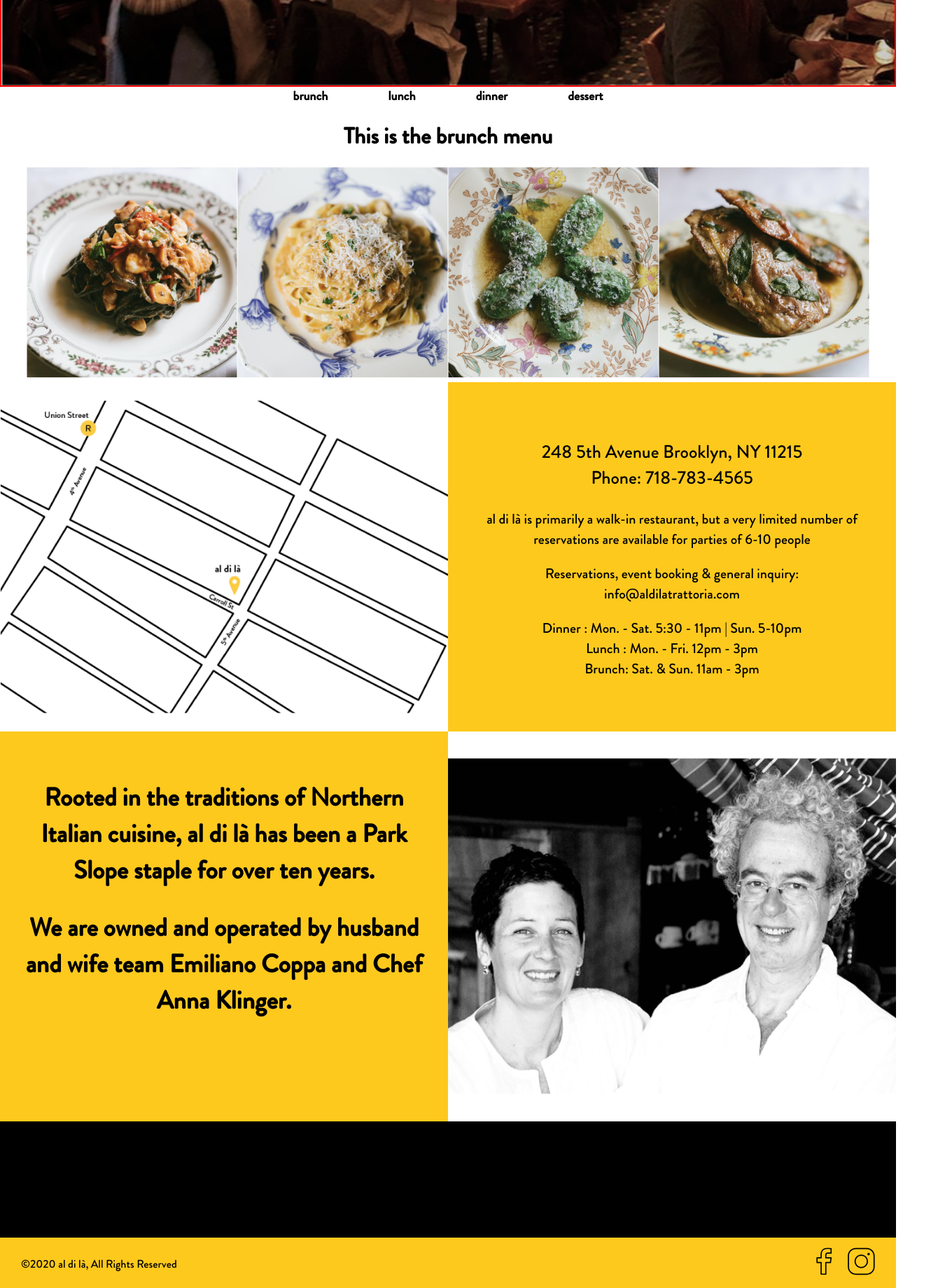
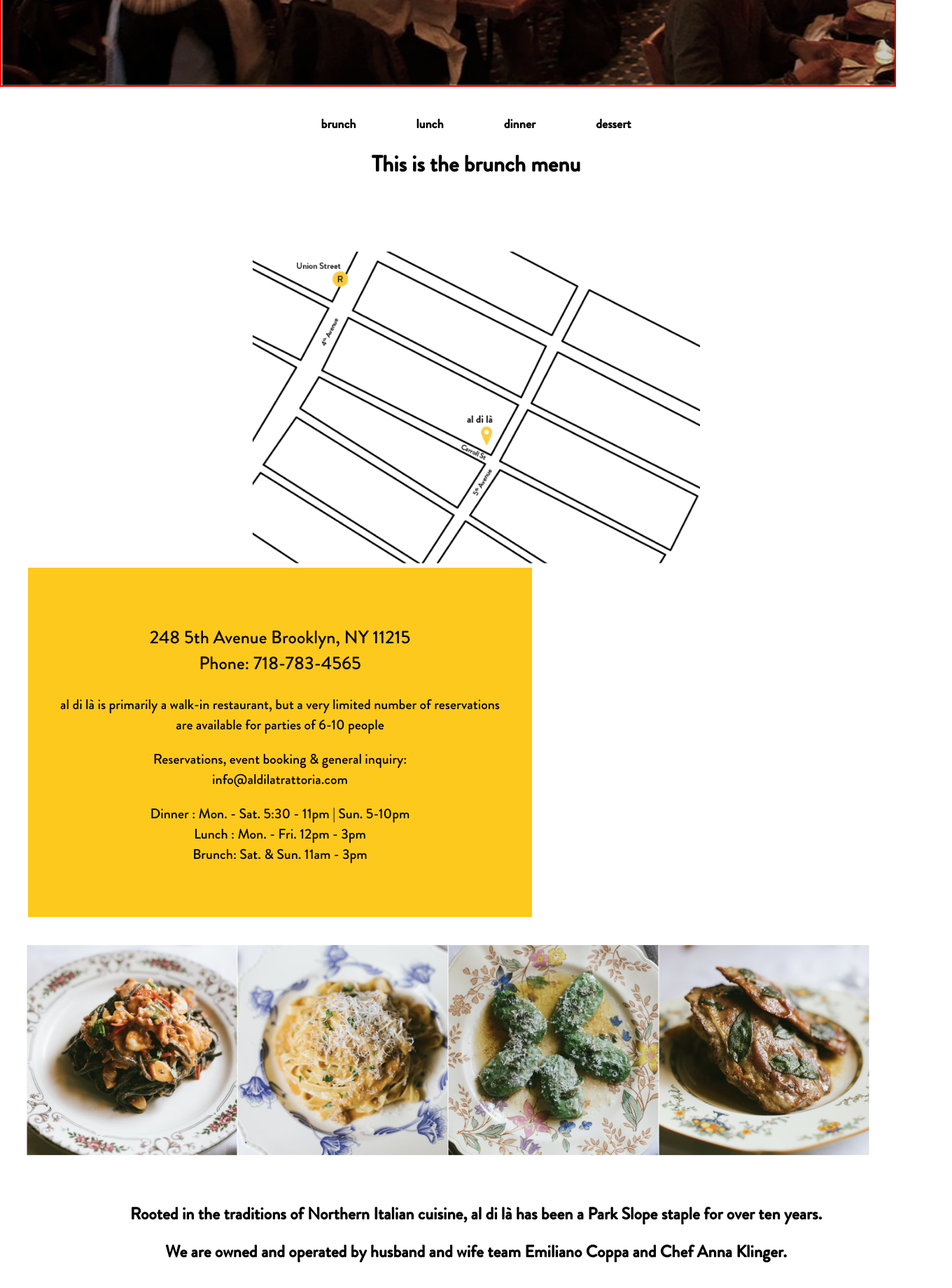
Before and after one commit to johnpmeyers20/ux-al-di-la, a React (Create React App) app: page / in a window 1280 px wide. Shown: the part 600-2440 px from the top of the page at 70% size, 1360 px wide, since content can reach past the window. Built offline with nearby package versions, Linux system fonts and the light colour scheme.

Commit message:
scroll changes

```diff
--- a/src/App.js
+++ b/src/App.js
@@ -16,10 +16,10 @@
     <div className="App">
       <Header />
 
-      <Menu id="section1"/>
+      <Menu id="section1" />
+      <Visit id="section2" />
       <ImageArray id="section3"/>
-      <Visit id="section4"/>
-      <About id="section6"/>
+      <About id="section4"/>
       <Press id="section5"/>
 
       <Footer />
--- a/src/components/About/About.js
+++ b/src/components/About/About.js
@@ -2,16 +2,14 @@
 import './About.css'
 import AboutImg from "../../Images/About.png"
 
-const About = () => {
+export default function About({dark, id }) {
   return (
-    <about>
-    <div className='about-box'>
+    <div className={"section" + (dark ? " section-dark" : "")}>
+      <div className="section-content" id={id}>
       <h2>Rooted in the traditions of Northern Italian cuisine, al di l&agrave; has been a Park Slope staple for over ten years.</h2>
       <h2>We are owned and operated by husband and wife team Emiliano Coppa and Chef Anna Klinger.</h2>
     </div>
     <img className='about-image' src={AboutImg}/>
-    </about>
+    </div>
   )
 }
-
-export default About
--- a/src/components/Header/Header.css
+++ b/src/components/Header/Header.css
@@ -54,7 +54,7 @@
 }
 
 .section-content {
-  max-width: 800px;
+  width:100vw;
   margin: 0 auto;
   padding: 40px;
 }
--- a/src/components/Menu/Menu.js
+++ b/src/components/Menu/Menu.js
@@ -10,17 +10,15 @@
 
 console.log(Menus);
 
-class Menu extends Component {
-  constructor() {
-    super()
-    this.state = {
-      menus: Menus
-    }
-  }
-  render() {
-    console.log(this.state.menus.Dinner)
+export default function Menu({dark, id}){
+
+
+
+
+
     return (
-      <div>
+      <div className={"section" + (dark ? " section-dark" : "")}>
+      <div className="section-content" id={id}>
         <nav className='menu-nav-container'>
           <Link className="menu-section-title" to='/'>brunch</Link>
           <Link className="menu-section-title" to='/lunch-menu'>lunch</Link>
@@ -34,10 +32,7 @@
             <MenuDinner menu={this.state.menus.Dinner} />} />
           <Route path='/dessert-menu' render={MenuDessert} />
         </div>
-      </div>
+        </div>
+        </div>
     )
   }
-
-}
-
-export default Menu;
--- a/src/components/Press/Press.js
+++ b/src/components/Press/Press.js
@@ -5,17 +5,17 @@
 import Press3 from "../../Images/Press-3.png"
 import Press4 from "../../Images/Press-4.png"
 
-const Press = ({ Press1, Press2, Press3, Press4, dark, id }) => {
+export default function Press ({dark, id }){
   return (
 
-    <press>
+    <div className={"section" + (dark ? " section-dark" : "")}>
+      <div className="section-content" id={id}>
       <a href="https://tmagazine.blogs.nytimes.com/2014/08/28/al-di-la-vino-sunday-night-dinner/"><img src={Press1}/></a>
       <a href="https://www.cntraveler.com/restaurants/brooklyn/al-di-la-trattoria"><img src={Press2}/></a>
       <a href="https://www.timeout.com/newyork/restaurants/al-di-la-vino"><img src={Press3}/></a>
       <a href="https://www.wsj.com/articles/brooklyn-restaurant-reaches-far-with-challenging-wines-1379037898"><img src={Press4}/></a>
-    </press>
+      </div>
+      </div>
 
   )
 }
-
-export default Press
--- a/src/components/Visit/Visit.js
+++ b/src/components/Visit/Visit.js
@@ -2,9 +2,10 @@
 import './Visit.css'
 import Map from "../../Images/Map.png"
 
-const Visit = () => {
+export default function Visit({dark, id }) {
   return (
-    <visit>
+    <div className={"section" + (dark ? " section-dark" : "")}>
+      <div className="section-content" id={id}>
     <img className='visit-image' src={Map}/>
     <div className="visit-box">
       <p style={{fontSize: "26px"}}>248 5th Avenue Brooklyn, NY 11215<br/>Phone: 718-783-4565</p>
@@ -15,8 +16,7 @@
       Brunch: Sat. & Sun. 11am - 3pm
       </p>
     </div>
-    </visit>
+      </div>
+      </div>
   )
 }
-
-export default Visit
```
